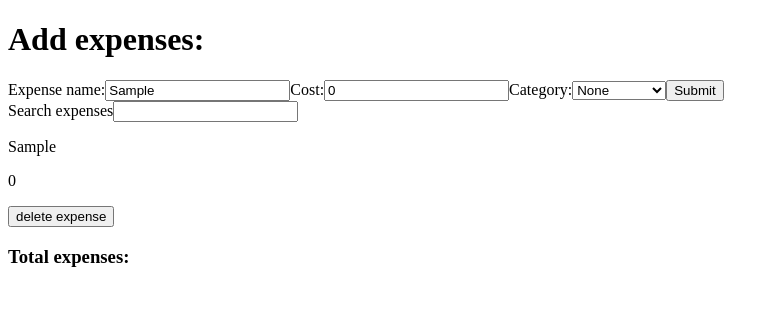
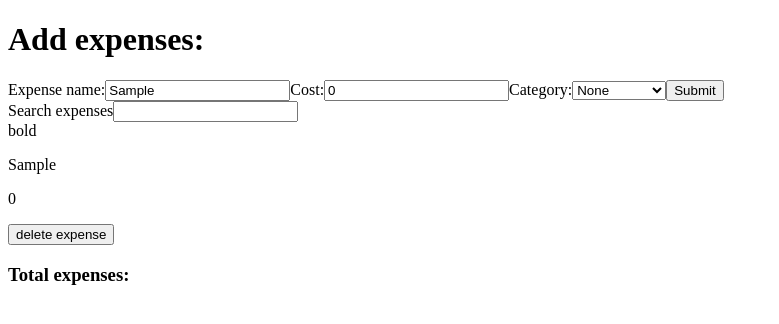
Before and after one commit to p2arthur/traxpenses_react-app, a React (Vite) app: page / in a window 1280 px wide. Both pictures are taken after typing "Sample" into the empty fields and a click on the button "Submit". Shown: the top 324 px of the page, without its empty margins (0-779 px from the left). Built offline with nearby package versions, Linux system fonts and the light colour scheme.

Commit message:
add highlighting logic

```diff
--- a/src/components/ExpensesForm.jsx
+++ b/src/components/ExpensesForm.jsx
@@ -15,7 +15,7 @@ function ExpensesForm() {
 
   const handleExpenseSubmit = (event) => {
     event.preventDefault();
-    console.log(expenseName);
+
     dispatch(
       addExpense({
         name: expenseName,
--- a/src/components/ExpensesList.jsx
+++ b/src/components/ExpensesList.jsx
@@ -2,13 +2,13 @@ import { useSelector, useDispatch } from "react-redux/es/exports";
 import { deleteExpense } from "../store";
 
 function ExpensesList() {
-  const { expenses } = useSelector(
-    ({ expenses: { expensesList, searchTerm } }, form) => {
+  const { expenses, name } = useSelector(
+    ({ expenses: { expensesList, searchTerm }, form }) => {
       const filteredExpenses = expensesList.filter((expense) =>
         expense.name.toLowerCase().includes(searchTerm.toLowerCase())
       );
 
-      return { expenses: filteredExpenses };
+      return { expenses: filteredExpenses, name: form.expenseName };
     }
   );
 
@@ -18,8 +18,13 @@ function ExpensesList() {
     dispatch(deleteExpense(expense));
   };
 
-  const renderedExpenses = expenses.map((expense) => (
+  const renderedExpenses = expenses.map((expense) => {
+    console.log(name);
+    const isBold =
+      name && expense.name.toLowerCase().includes(name.toLowerCase());
+    return (
       <div key={expense.id}>
+        {isBold && "bold"}
         <p>{expense.name}</p>
         <p>{expense.cost}</p>
         <p>{expense.category}</p>
@@ -27,7 +32,8 @@ function ExpensesList() {
           delete expense
         </button>
       </div>
-  ));
+    );
+  });
 
   return <div>{renderedExpenses}</div>;
 }
```
Lines whose indentation alone changed are shown as unchanged.
